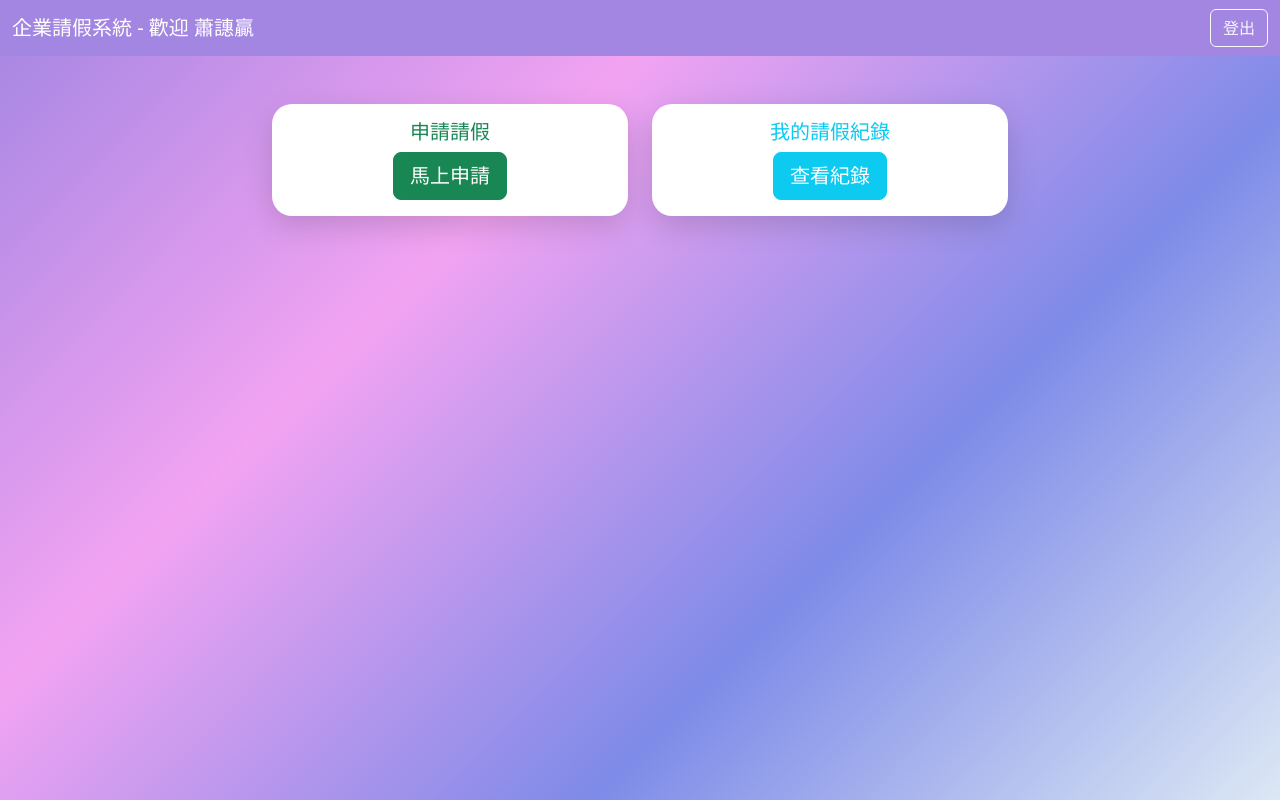
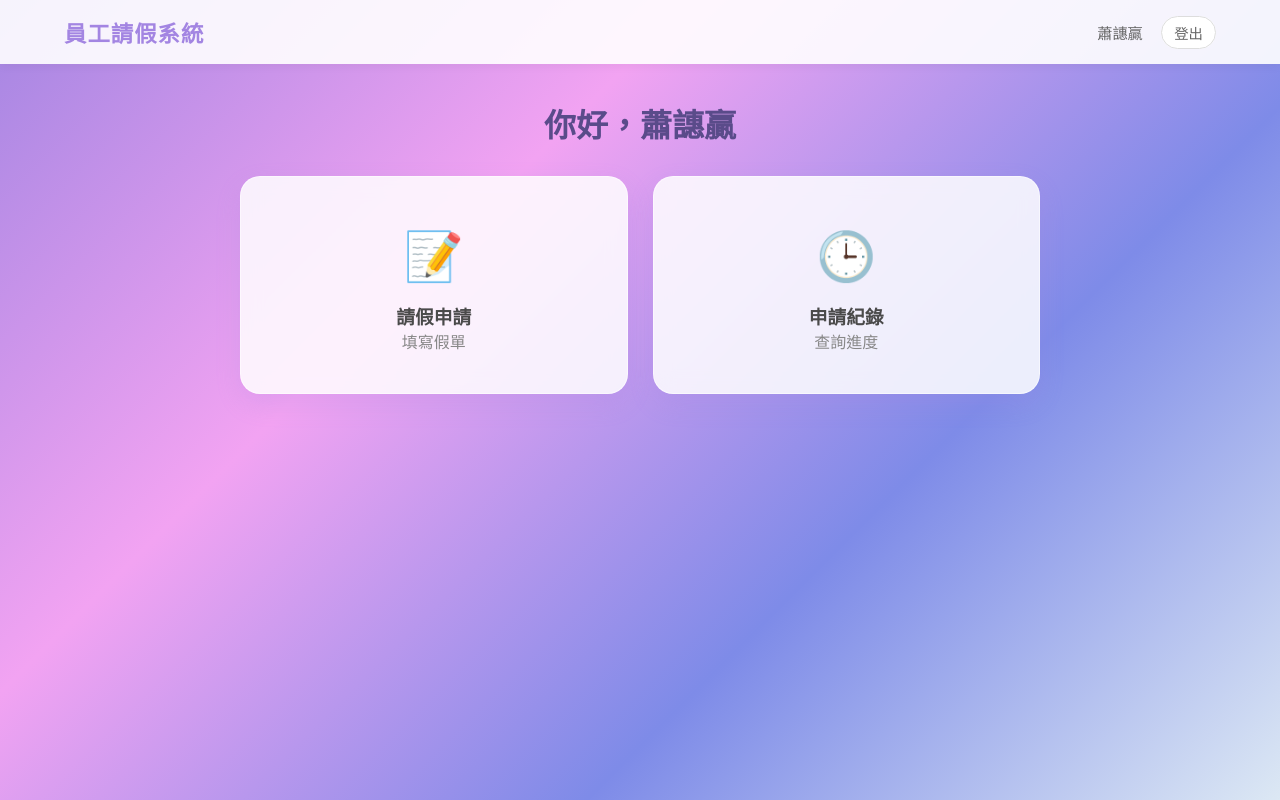
Before and after one commit to JJolinnn/group1-project, a Flask app: page /index in a window 1280 px wide. Run offline with Flask 3, Linux system fonts and the light colour scheme; a user stored in the database is signed in.

Commit message:
最終版

```diff
--- a/app.py
+++ b/app.py
@@ -5,7 +5,6 @@ from datetime import datetime
 app = Flask(__name__)
 app.secret_key = 'nfu2025_group1'
 
-# 超活潑全站配色
 COLORS = {
     'bg': 'linear-gradient(135deg, #A385E2, #F2A3F2, #7E8BE8, #DCE8F4)',
     'primary': '#A385E2',
@@ -22,6 +21,7 @@ def init_db():
                  (id INTEGER PRIMARY KEY AUTOINCREMENT, username TEXT, name TEXT,
                   type TEXT, start_date TEXT, end_date TEXT, reason TEXT,
                   status TEXT DEFAULT '待審核', apply_time TEXT)''')
+
     members = [
         ('12156208', '蕭譓贏', '123', 0),
         ('12156231', '陳俊翰', '123', 0),
@@ -57,57 +57,78 @@ def login():
 
 @app.route('/index')
 def index():
-    if 'username' not in session:
-        return redirect('/')
+    if 'username' not in session: return redirect('/')
     return render_template('index.html', name=session['name'], colors=COLORS)
 
 @app.route('/apply')
 def apply():
-    if 'username' not in session:
-        return redirect('/')
+    if 'username' not in session: return redirect('/')
     return render_template('apply.html', colors=COLORS)
 
 @app.route('/submit', methods=['POST'])
 def submit():
-    if 'username' not in session:
-        return redirect('/')
+    if 'username' not in session: return redirect('/')
     leave_type = request.form['type']
     status = '已核准' if leave_type == '生理假' else '待審核'
-
     conn = sqlite3.connect('database.db')
     c = conn.cursor()
     c.execute("""INSERT INTO leaves
                  (username, name, type, start_date, end_date, reason, status, apply_time)
                  VALUES (?, ?, ?, ?, ?, ?, ?, ?)""",
-              (session['username'], session['name'],
-               leave_type, request.form['start'], request.form['end'],
-               request.form['reason'], status, datetime.now().strftime('%Y-%m-%d %H:%M')))
+              (session['username'], session['name'], leave_type,
+               request.form['start'], request.form['end'], request.form['reason'],
+               status, datetime.now().strftime('%Y-%m-%d %H:%M')))
     conn.commit()
     conn.close()
-    flash('申請成功！生理假已自動核准～' if leave_type == '生理假' else '申請已送出，等待主管審核')
+    flash('申請成功！' + ('（生理假已自動核准）' if leave_type=='生理假' else '待主管審核'))
     return redirect('/index')
 
 @app.route('/history')
 def history():
-    if 'username' not in session:
-        return redirect('/')
+    if 'username' not in session: return redirect('/')
     conn = sqlite3.connect('database.db')
     c = conn.cursor()
     c.execute("SELECT * FROM leaves WHERE username=? ORDER BY id DESC", (session['username'],))
     leaves = c.fetchall()
     conn.close()
-    return render_template('history.html', leaves=leaves, colors=COLORS)
+    return render_template('history.html', leaves=leaves, name=session['name'], colors=COLORS)
 
 @app.route('/manager')
 def manager():
-    if not session.get('is_manager'):
-        return redirect('/index')
+    if not session.get('is_manager'): return redirect('/index')
     conn = sqlite3.connect('database.db')
     c = conn.cursor()
     c.execute("SELECT * FROM leaves WHERE status='待審核' ORDER BY id DESC")
     leaves = c.fetchall()
     conn.close()
-    return render_template('manager.html', leaves=leaves, colors=COLORS)
+    return render_template('manager.html', leaves=leaves, name=session['name'], colors=COLORS)
+
+@app.route('/add_member_page')
+def add_member_page():
+    if not session.get('is_manager'): return redirect('/index')
+    return render_template('add_member.html', colors=COLORS)
+
+@app.route('/add_user', methods=['POST'])
+def add_user():
+    if not session.get('is_manager'): return redirect('/index')
+
+    new_username = request.form['username']
+    new_name = request.form['name']
+    default_password = '123'
+
+    conn = sqlite3.connect('database.db')
+    c = conn.cursor()
+    try:
+        c.execute("INSERT INTO users (username, name, password, is_manager) VALUES (?, ?, ?, ?)",
+                  (new_username, new_name, default_password, 0))
+        conn.commit()
+        flash(f'成功新增員工：{new_name} (帳號: {new_username})')
+    except sqlite3.IntegrityError:
+        flash(f'錯誤：帳號 {new_username} 已經存在！')
+    finally:
+        conn.close()
+
+    return redirect('/index')
 
 @app.route('/approve/<int:lid>')
 def approve(lid):
@@ -138,5 +159,4 @@ def logout():
 
 if __name__ == '__main__':
     init_db()
-if __name__ == '__main__':
-    app.run()
+    app.run(debug=True, host='0.0.0.0', port=5000)
--- /dev/null
+++ b/templates/base.html
@@ -0,0 +1,87 @@
+<!DOCTYPE html>
+<html lang="zh-TW">
+<head>
+    <meta charset="UTF-8">
+    <meta name="viewport" content="width=device-width, initial-scale=1.0">
+    <title>員工請假系統</title>
+    <link href="https://fonts.googleapis.com/css2?family=Noto+Sans+TC:wght@400;500;700&display=swap" rel="stylesheet">
+    <style>
+        :root {
+            --primary: #A385E2;
+            --btn-color: #7E8BE8;
+            --bg-gradient: linear-gradient(135deg, #A385E2, #F2A3F2, #7E8BE8, #DCE8F4);
+            --glass-white: rgba(255, 255, 255, 0.85);
+            --text-main: #4a4a4a;
+            --text-light: #666666;
+        }
+        * { margin: 0; padding: 0; box-sizing: border-box; font-family: 'Noto Sans TC', sans-serif; }
+        body {
+            background: var(--bg-gradient); background-attachment: fixed;
+            color: var(--text-main); min-height: 100vh;
+            display: flex; flex-direction: column; align-items: center;
+        }
+        nav {
+            width: 100%; padding: 1rem 5%; background: rgba(255, 255, 255, 0.9);
+            box-shadow: 0 2px 10px rgba(0,0,0,0.05); display: flex;
+            justify-content: space-between; align-items: center; position: fixed; top: 0; z-index: 100;
+        }
+        .brand { font-size: 1.4rem; color: var(--primary); font-weight: 700; letter-spacing: 1px; }
+        .user-info { font-size: 0.95rem; color: var(--text-light); }
+        .logout-btn {
+            color: var(--text-light); text-decoration: none; font-size: 0.9rem; margin-left: 15px;
+            padding: 5px 12px; border: 1px solid #ddd; border-radius: 20px; transition: 0.3s; background: white;
+        }
+        .logout-btn:hover { background: var(--primary); color: white; border-color: var(--primary); }
+        .container { margin-top: 100px; width: 90%; max-width: 800px; padding-bottom: 50px; animation: slideUp 0.6s ease-out; }
+        @keyframes slideUp { from { opacity: 0; transform: translateY(30px); } to { opacity: 1; transform: translateY(0); } }
+        .glass-card {
+            background: var(--glass-white); padding: 2.5rem; border-radius: 20px;
+            box-shadow: 0 10px 25px rgba(163, 133, 226, 0.2); backdrop-filter: blur(10px); border: 1px solid rgba(255, 255, 255, 0.5);
+        }
+        h1, h2 { text-align: center; margin-bottom: 1.5rem; color: #5a4b8a; }
+        .form-group { margin-bottom: 1.2rem; }
+        label { display: block; margin-bottom: 0.5rem; color: var(--text-light); font-weight: 500; }
+        input, select, textarea {
+            width: 100%; padding: 12px; background: #ffffff; border: 2px solid #e0e0e0;
+            border-radius: 12px; color: #333; outline: none; transition: 0.3s; font-size: 1rem;
+        }
+        input:focus, select:focus, textarea:focus { border-color: var(--primary); }
+        .btn {
+            display: inline-block; width: 100%; padding: 12px; border: none; border-radius: 50px;
+            font-size: 1rem; font-weight: bold; cursor: pointer; text-align: center;
+            text-decoration: none; transition: 0.3s; margin-top: 10px; box-shadow: 0 4px 6px rgba(126, 139, 232, 0.3);
+        }
+        .btn-primary { background: var(--btn-color); color: white; }
+        .btn-primary:hover { background: #6c7ae0; transform: translateY(-2px); }
+        .btn-cancel { background: #e0e0e0; color: #666; }
+        .btn-cancel:hover { background: #d0d0d0; }
+        table { width: 100%; border-collapse: separate; border-spacing: 0 10px; margin-top: 10px; }
+        th { text-align: left; padding: 10px; color: #666; font-weight: 600; }
+        td { padding: 15px 10px; background: white; border-top: 1px solid #eee; border-bottom: 1px solid #eee; }
+        td:first-child { border-top-left-radius: 10px; border-bottom-left-radius: 10px; border-left: 1px solid #eee; }
+        td:last-child { border-top-right-radius: 10px; border-bottom-right-radius: 10px; border-right: 1px solid #eee; }
+        .tag { padding: 5px 12px; border-radius: 15px; font-size: 0.85rem; font-weight: 500; }
+        .tag-wait { background: #fff3cd; color: #856404; border: 1px solid #ffeeba; }
+        .tag-ok { background: #d4edda; color: #155724; border: 1px solid #c3e6cb; }
+        .tag-no { background: #f8d7da; color: #721c24; border: 1px solid #f5c6cb; }
+        .flash-msg { background: #d4edda; border: 1px solid #c3e6cb; color: #155724; padding: 15px; border-radius: 12px; margin-bottom: 20px; text-align: center; }
+        @media (max-width: 600px) { .container { width: 95%; } }
+    </style>
+</head>
+<body>
+    {% if session.get('username') %}
+    <nav>
+        <div class="brand">員工請假系統</div>
+        <div class="user-info">{{ session['name'] }} {% if session.get('is_manager') %}<span style="color:var(--primary)">(主管)</span>{% endif %} <a href="/logout" class="logout-btn">登出</a></div>
+    </nav>
+    {% endif %}
+    <div class="container">
+        {% with messages = get_flashed_messages() %}
+            {% if messages %}
+                {% for message in messages %}<div class="flash-msg">{{ message }}</div>{% endfor %}
+            {% endif %}
+        {% endwith %}
+        {% block content %}{% endblock %}
+    </div>
+</body>
+</html>
--- a/templates/index.html
+++ b/templates/index.html
@@ -1,31 +1,46 @@
-<!DOCTYPE html>
-<html><head><title>首頁</title>
-<link href="https://cdn.jsdelivr.net/npm/bootstrap@5.3.0/dist/css/bootstrap.min.css" rel="stylesheet">
-<style>
-    body{background:linear-gradient(135deg,#A385E2,#F2A3F2,#7E8BE8,#DCE8F4);min-height:100vh;margin:0;}
-    .navbar{background:#A385E2!important;}
-    .card{border:none;border-radius:20px;box-shadow:0 10px 30px rgba(0,0,0,0.15);}
-</style>
-</head><body>
-<nav class="navbar navbar-dark"><div class="container-fluid">
-    <span class="navbar-brand">企業請假系統 - 歡迎 {{ name }}</span>
-    <a href="/logout" class="btn btn-outline-light">登出</a>
-</div></nav>
-<div class="container mt-5">
-<div class="row g-4 justify-content-center">
-    <div class="col-md-4"><div class="card text-center h-100">
-        <div class="card-body"><h5 class="text-success">申請請假</h5>
-        <a href="/apply" class="btn btn-success btn-lg">馬上申請</a></div>
-    </div></div>
-    <div class="col-md-4"><div class="card text-center h-100">
-        <div class="card-body"><h5 class="text-info">我的請假紀錄</h5>
-        <a href="/history" class="btn btn-info btn-lg text-white">查看紀錄</a></div>
-    </div></div>
-    {% if session.is_manager %}
-    <div class="col-md-4"><div class="card text-center h-100">
-        <div class="card-body"><h5 class="text-warning">主管審核專區</h5>
-        <a href="/manager" class="btn btn-warning btn-lg">進入審核</a></div>
-    </div></div>
+{% extends "base.html" %}
+{% block content %}
+<div style="text-align: center; margin-bottom: 30px;">
+    <h1>你好，{{ name }}</h1>
+</div>
+
+<div style="display: grid; grid-template-columns: repeat(2, 1fr); gap: 25px; max-width: 800px; margin: 0 auto;">
+    <!-- 1. 請假 -->
+    <a href="/apply" style="text-decoration: none;">
+        <div class="glass-card" style="text-align: center; height: 100%; transition: transform 0.3s;" onmouseover="this.style.transform='translateY(-5px)'" onmouseout="this.style.transform='translateY(0)'">
+            <div style="font-size: 3rem; margin-bottom: 15px;">📝</div>
+            <h3 style="color: #4a4a4a;">請假申請</h3>
+            <p style="color: #888;">填寫假單</p>
+        </div>
+    </a>
+
+    <!-- 2. 紀錄 -->
+    <a href="/history" style="text-decoration: none;">
+        <div class="glass-card" style="text-align: center; height: 100%; transition: transform 0.3s;" onmouseover="this.style.transform='translateY(-5px)'" onmouseout="this.style.transform='translateY(0)'">
+            <div style="font-size: 3rem; margin-bottom: 15px;">🕒</div>
+            <h3 style="color: #4a4a4a;">申請紀錄</h3>
+            <p style="color: #888;">查詢進度</p>
+        </div>
+    </a>
+
+    {% if session.get('is_manager') %}
+    <!-- 3. 主管審核 -->
+    <a href="/manager" style="text-decoration: none;">
+        <div class="glass-card" style="text-align: center; height: 100%; border: 2px solid var(--primary); transition: transform 0.3s;" onmouseover="this.style.transform='translateY(-5px)'" onmouseout="this.style.transform='translateY(0)'">
+            <div style="font-size: 3rem; margin-bottom: 15px;">📤</div>
+            <h3 style="color: var(--primary);">主管審核</h3>
+            <p style="color: #888;">批閱假單</p>
+        </div>
+    </a>
+
+    <!-- 4. 新增員工 -->
+    <a href="/add_member_page" style="text-decoration: none;">
+        <div class="glass-card" style="text-align: center; height: 100%; border: 2px solid var(--btn-color); transition: transform 0.3s;" onmouseover="this.style.transform='translateY(-5px)'" onmouseout="this.style.transform='translateY(0)'">
+            <div style="font-size: 3rem; margin-bottom: 15px;">👤</div>
+            <h3 style="color: var(--btn-color);">新增員工</h3>
+            <p style="color: #888;">建立新帳號</p>
+        </div>
+    </a>
     {% endif %}
-</div></div>
-</body></html>
+</div>
+{% endblock %}
```
Also changed, not shown: templates/add_member.html (added, +23 -0 lines), templates/apply.html (+22 -21 lines), templates/history.html (+19 -36 lines), templates/login.html (+20 -41 lines), templates/manager.html (+21 -37 lines), database.db.
